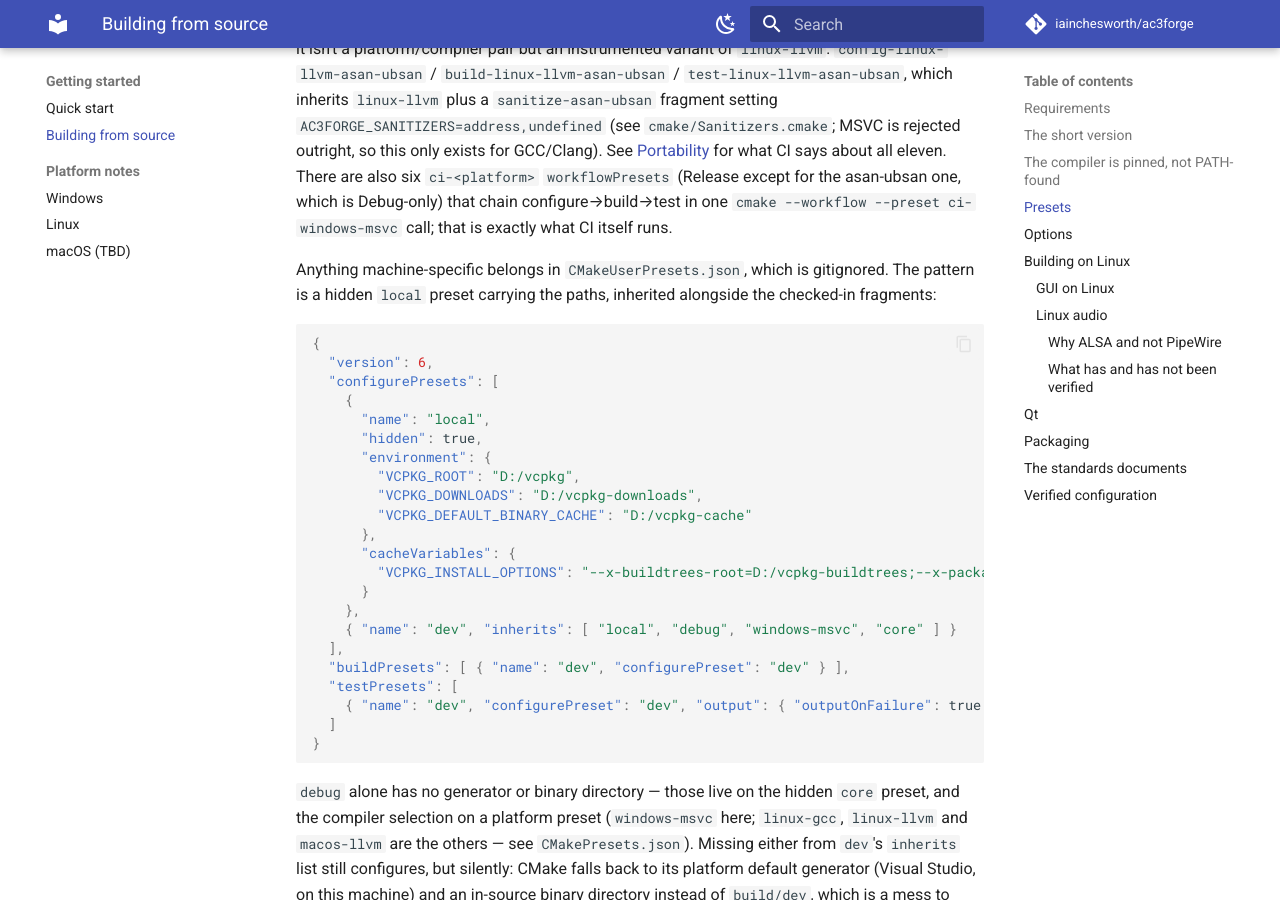
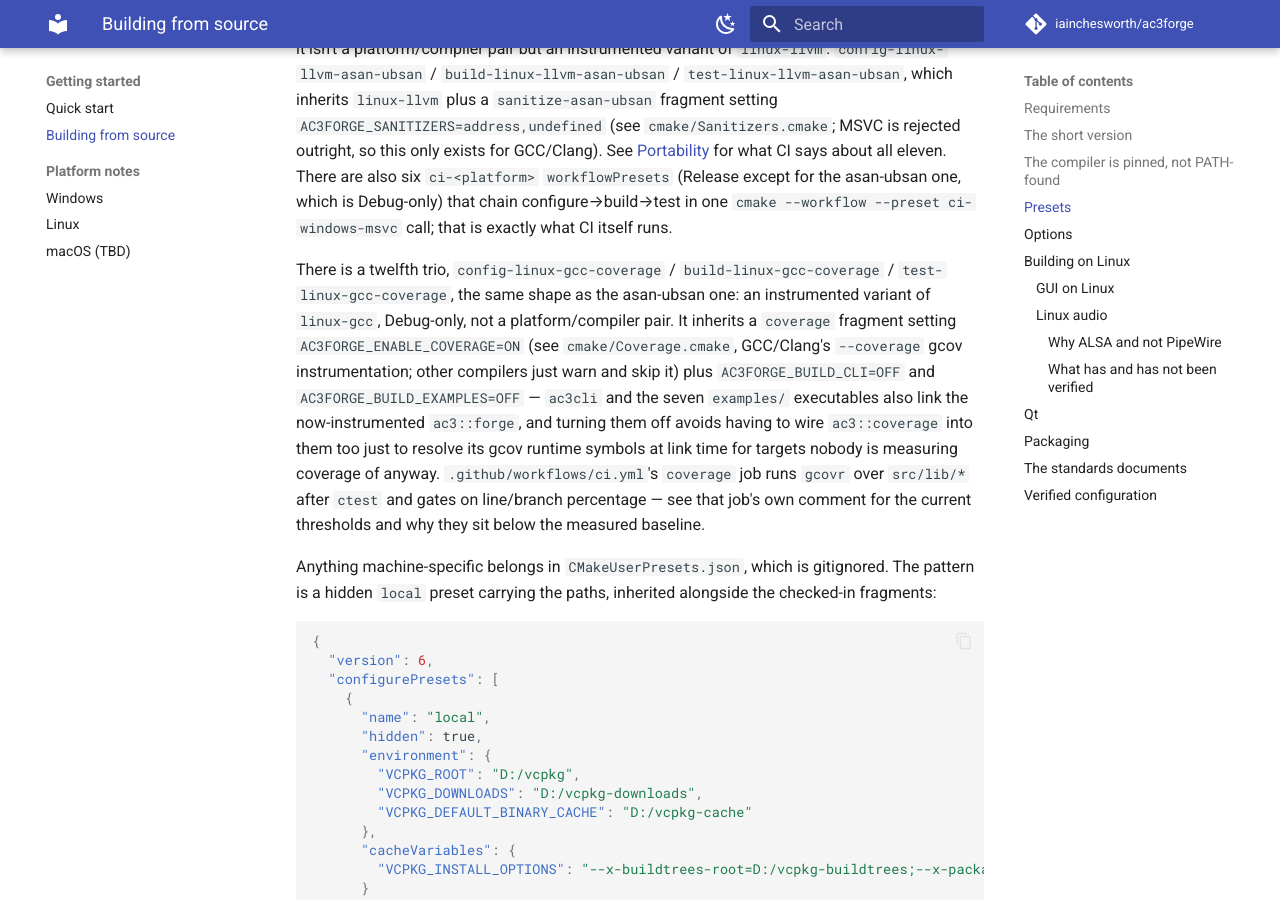
Before and after one commit to iainchesworth/ac3forge, an MkDocs documentation site: the page built from docs/building.md, in a window 1280 px wide and 900 px high, scrolled down 2960 px. Built offline with MkDocs 1.6.1 and Material for MkDocs 9.7.7, drawn with Linux system fonts in a browser that asks for light colours; comment, search, counter and statistics services are not loaded; some of the changed text lies outside the part shown.

Commit message:
build: gcov coverage measurement and CI gate for ac3tests over src/lib
Adds cmake/Coverage.cmake (ac3::coverage, gated behind
AC3FORGE_ENABLE_COVERAGE) modelled on CountdownSolver's own coverage
setup, a linux-gcc-coverage preset trio that builds just the library
and its test suite, and a required coverage job in ci.yml that runs
gcovr and gates on line/branch percentage.

Thresholds (80% line / 70% branch) are set below the real measured
baseline (83.5%/74.6%, WSL2, GCC 15) rather than copying
CountdownSolver's 80/80 blindly, since several features are actively
landing and branch coverage doesn't clear 80% yet.

```diff
--- a/CMakeLists.txt
+++ b/CMakeLists.txt
@@ -30,6 +30,10 @@
 # presets in CMakePresets.json); a plain configure is unaffected.
 set(AC3FORGE_SANITIZERS "" CACHE STRING "Comma-separated -fsanitize= value, e.g. address,undefined")
 include(Sanitizers)
+
+# ac3::coverage, off unless -DAC3FORGE_ENABLE_COVERAGE=ON (see the
+# linux-gcc-coverage preset in CMakePresets.json); a plain configure is unaffected.
+include(Coverage)
 
 # Sources carry spec citations with non-ASCII glyphs (section marks, degrees,
 # arrows). Tell MSVC both the source and execution charsets are UTF-8 so it
--- a/docs/building.md
+++ b/docs/building.md
@@ -100,6 +100,18 @@
 asan-ubsan one, which is Debug-only) that chain configure→build→test in one
 `cmake --workflow --preset ci-windows-msvc` call; that is exactly what CI itself runs.
 
+There is a twelfth trio, `config-linux-gcc-coverage` / `build-linux-gcc-coverage` /
+`test-linux-gcc-coverage`, the same shape as the asan-ubsan one: an instrumented variant of
+`linux-gcc`, Debug-only, not a platform/compiler pair. It inherits a `coverage` fragment setting
+`AC3FORGE_ENABLE_COVERAGE=ON` (see `cmake/Coverage.cmake`, GCC/Clang's `--coverage` gcov
+instrumentation; other compilers just warn and skip it) plus `AC3FORGE_BUILD_CLI=OFF` and
+`AC3FORGE_BUILD_EXAMPLES=OFF` — `ac3cli` and the seven `examples/` executables also link the
+now-instrumented `ac3::forge`, and turning them off avoids having to wire `ac3::coverage` into
+them too just to resolve its gcov runtime symbols at link time for targets nobody is measuring
+coverage of anyway. `.github/workflows/ci.yml`'s `coverage` job runs `gcovr` over `src/lib/*`
+after `ctest` and gates on line/branch percentage — see that job's own comment for the current
+thresholds and why they sit below the measured baseline.
+
 Anything machine-specific belongs in `CMakeUserPresets.json`, which is gitignored. The pattern
 is a hidden `local` preset carrying the paths, inherited alongside the checked-in fragments:
 
@@ -151,6 +163,7 @@
 | `AC3FORGE_BUILD_EXAMPLES` | `ON` | Build `examples/`, and register them as tests. |
 | `AC3FORGE_WITH_ALSA` | `AUTO` | Linux only. `AUTO` builds the ALSA audio backend when libasound's headers are present; `ON` requires them; `OFF` never builds it. See [Linux audio](#linux-audio). |
 | `AC3FORGE_SANITIZERS` | empty | Comma-separated `-fsanitize=` value, e.g. `address,undefined` — see `cmake/Sanitizers.cmake`. Empty is a no-op; GCC/Clang only, MSVC is a configure error. Set via the `-asan-ubsan` preset above rather than by hand. |
+| `AC3FORGE_ENABLE_COVERAGE` | `OFF` | `--coverage` gcov instrumentation over every target it's linked into — see `cmake/Coverage.cmake`. Off is a no-op; GCC/Clang only, other compilers get a configure-time warning and no instrumentation. Set via the `-coverage` preset above rather than by hand. |
 | `AC3FORGE_BUILD_FUZZERS` | `OFF` | Build the libFuzzer harnesses under `fuzz/`. Clang only (GCC and MSVC ship no libFuzzer); use `fuzz/run.sh` rather than this option directly — it configures a dedicated `build/fuzz` with the right compiler. See [`fuzz/README.md`](https://github.com/iainchesworth/ac3forge/blob/main/fuzz/README.md). |
 | `AC3FORGE_QUARANTINE_SIGNER` | `OFF` | Non-clean-room, local-only. Requires a gitignored `src/quarantine/` overlay that is never committed (a CI job fails the build if it ever is) and embeds a key extracted from Dolby's binary. A normal build neither sees nor references it — listed here only because the option itself is public in `CMakeLists.txt`. |
 
@@ -413,9 +426,14 @@
 and did not (real hardware), prove.
 
 CI (`.github/workflows/ci.yml`) runs and *requires* windows-msvc, windows-llvm, linux-gcc,
-linux-llvm, linux-llvm-asan-ubsan and static-analysis (clang-tidy) on every push — the two Linux
-legs install the same Qt6/ALSA packages and build/smoke-test the GUI too. Only macos-llvm
-remains experimental (`continue-on-error`).
+linux-llvm, linux-llvm-asan-ubsan, static-analysis (clang-tidy) and coverage (gcovr over
+`src/lib`, via `config-linux-gcc-coverage`) on every push — the two Linux legs install the same
+Qt6/ALSA packages and build/smoke-test the GUI too. Only macos-llvm remains experimental
+(`continue-on-error`).
+
+The coverage job's own gate — 83.5% line / 74.6% branch measured, 80%/70% required — was run the
+same way, on the same WSL2 host and the same GCC 15 pin, but has not yet been exercised by a real
+hosted GitHub Actions run; see the `coverage` row in `ci.yml`'s own status comment.
 
 No macOS host exists for this project, so `config-macos-llvm`/`config-macos-llvm-debug` have
 never been configured, built or tested — `src/lib/CMakeLists.txt` selects the no-backend audio
```
Also changed, not shown: CMakePresets.json (+27 -0 lines), README.md (+9 -7 lines), 4 other files.
